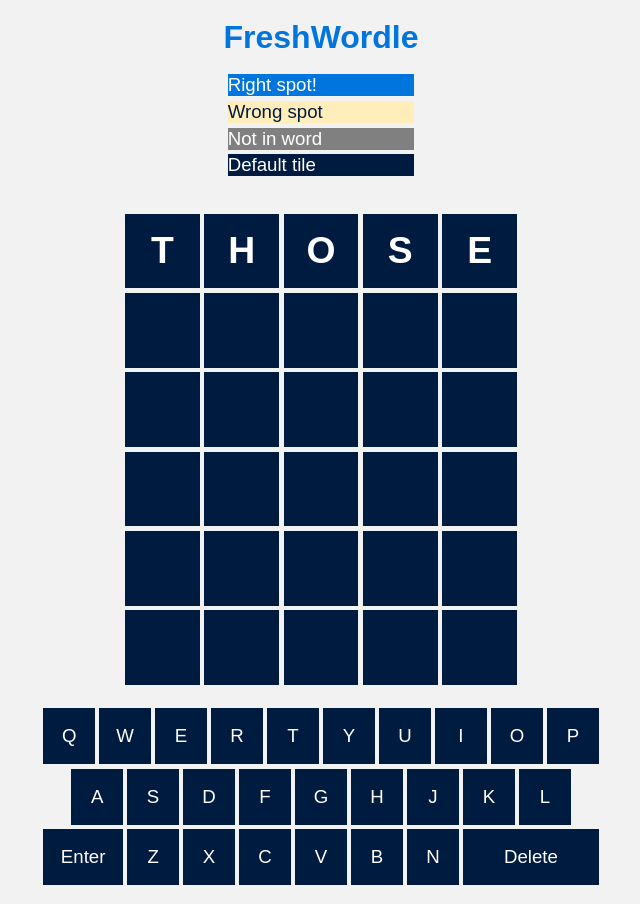
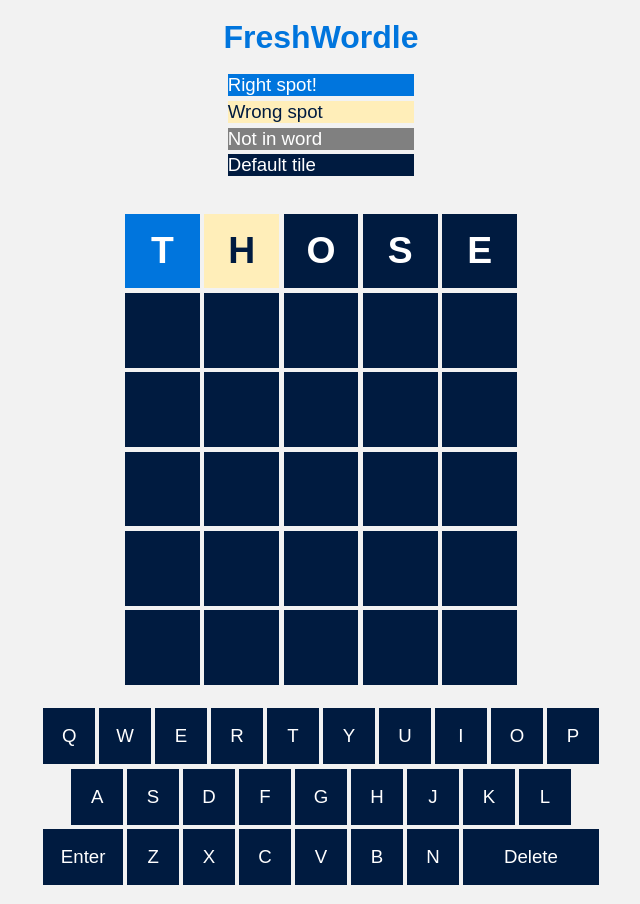
Before and after one commit to Jadekin/FreshWordle, a plain HTML site: page index.html in a window 1280 px wide. Shown: the whole page, without its empty margins (319-959 px from the left). Drawn offline with Linux system fonts and the light colour scheme.

Commit message:
Fix data-state syntax issue in sass

```diff
--- a/index.html
+++ b/index.html
@@ -23,8 +23,16 @@
       <div class="default">Default tile</div>
     </div>
     <div class="board">
-      <div class="tile">t</div>
-      <div class="tile">h</div>
+      <div
+        class="tile"
+        data-state="rightSpot">
+        T
+      </div>
+      <div
+        class="tile"
+        data-state="wrongSpot">
+        h
+      </div>
       <div class="tile">o</div>
       <div class="tile">s</div>
       <div class="tile">e</div>
--- a/styles/scss/style.scss
+++ b/styles/scss/style.scss
@@ -44,14 +44,14 @@
   display: flex;
   font-weight: 800;
 
-  [data-status='rightSpot'] {
+  &[data-state='rightSpot'] {
     background-color: #0075dd;
   }
-  [data-status='wrongSpot'] {
+  &[data-state='wrongSpot'] {
     background-color: #ffeeb9;
     color: #001b40;
   }
-  [data-status='notInWord'] {
+  &[data-state='notInWord'] {
     background-color: grey;
   }
 }
```
Also changed, not shown: styles/css/style.css.
